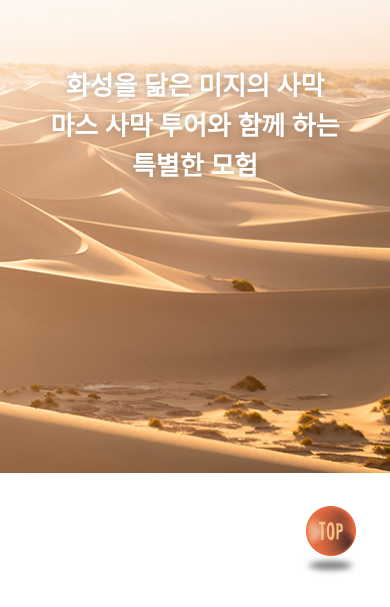
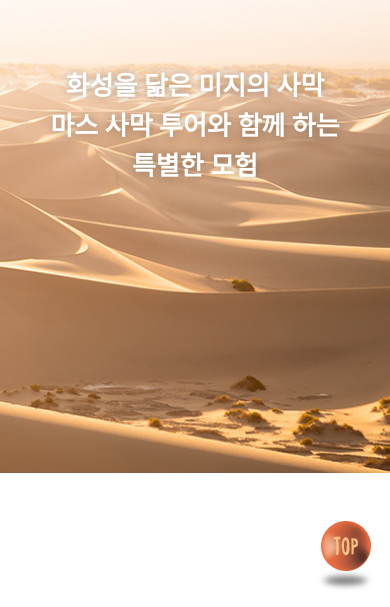
Before and after one commit to goyagwang/mars, a plain HTML site: page index.html in a window 390 px wide. Shown: the part 237-844 px from the top of the page. Drawn offline with nearby package versions, Linux system fonts and the light colour scheme; a script that the page names is missing; a web font is replaced by a local one.

Commit message:
Add files via upload

```diff
--- a/css/style.css
+++ b/css/style.css
@@ -828,6 +828,11 @@ body {
     .btn2 {
         position: static;
     }
+
+    .top_btn {
+        right: 15px;
+        bottom: 15px;
+    }
 }
 
 @media (max-width:390px) {
```
